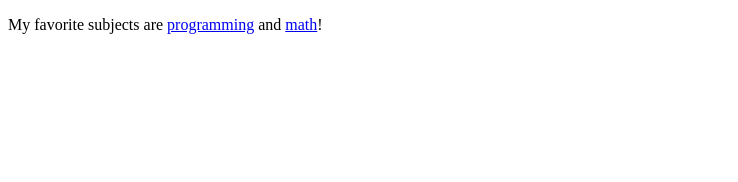
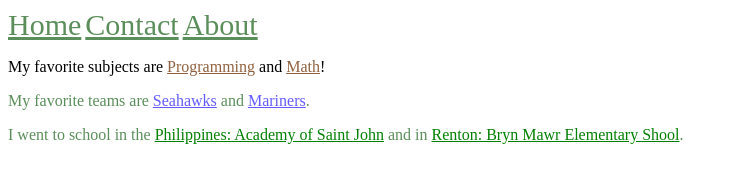
Before and after one commit to yagirldolor/testIT116, a plain HTML site: page cssDescendentSelectors.html in a window 1280 px wide. Shown: the whole page, without its empty margins (0-738 px from the left). Drawn offline with Linux system fonts and the light colour scheme.

Commit message:
CSS Decendent Selectors

```diff
--- /dev/null
+++ b/cssDecendentSelectors.css
@@ -0,0 +1,24 @@
+/* styling for anchor tags in header */
+header > a{
+    color: rgba(76, 132, 76, 0.918);
+    font-size: 30px;
+}
+
+/* styling of id */
+#schools{
+    color: rgba(76, 132, 76, 0.918);
+}
+
+/* styling of href with /subj characters */
+a[href*="/subj"]{
+    color: rgba(128, 75, 36, 0.875);
+}
+
+/* styling of href with /team characters */
+a[href*="/team"]{
+    color: rgba(84, 75, 255, 0.904);
+}
+/* styling of href with /school characters */
+a[href*="/school"]{
+    color: green;
+}
--- a/cssDescendentSelectors.html
+++ b/cssDescendentSelectors.html
@@ -4,17 +4,23 @@
     <meta charset="UTF-8">
     <meta http-equiv="X-UA-Compatible" content="IE=edge">
     <meta name="viewport" content="width=device-width, initial-scale=1.0">
-    <title>Document</title>
+    <title>CSS Descendent Selectors</title>
+    <!-- link css to html file using link tag -->
+    <link rel="stylesheet" href="cssDecendentSelectors.css">
 </head>
 <body>
+    <!-- header creates block on top of page -->
     <header>
+        <!-- navigates home, contact, about -->
+        <a href="Home">Home</a>
+        <a href="Contact">Contact</a>
+        <a href="About">About</a>
+    </header>
+    <!-- paragraph elements for fav subj, teams and schools -->
+    <p>My favorite subjects are <a href="/subj1">Programming</a> and <a href="/subj2">Math</a>!</p>
 
-    </header>
-    <section>
-        <p id="schools">My favorite subjects are <a href="/subj1">programming</a> and <a href="/subj2">math</a>!</p>
-        <p></p>
-        <p></p>
+    <p id="schools">My favorite teams are <a href="/team1">Seahawks</a> and <a href="/team2">Mariners</a>.</p>
 
-    </section>
+    <p id="schools">I went to school in the <a href="/school1">Philippines: Academy of Saint John</a> and in <a href="/school2">Renton: Bryn Mawr Elementary Shool</a>.</p>
 </body>
 </html>
```
Also changed, not shown: tables1.html (+10 -10 lines).
